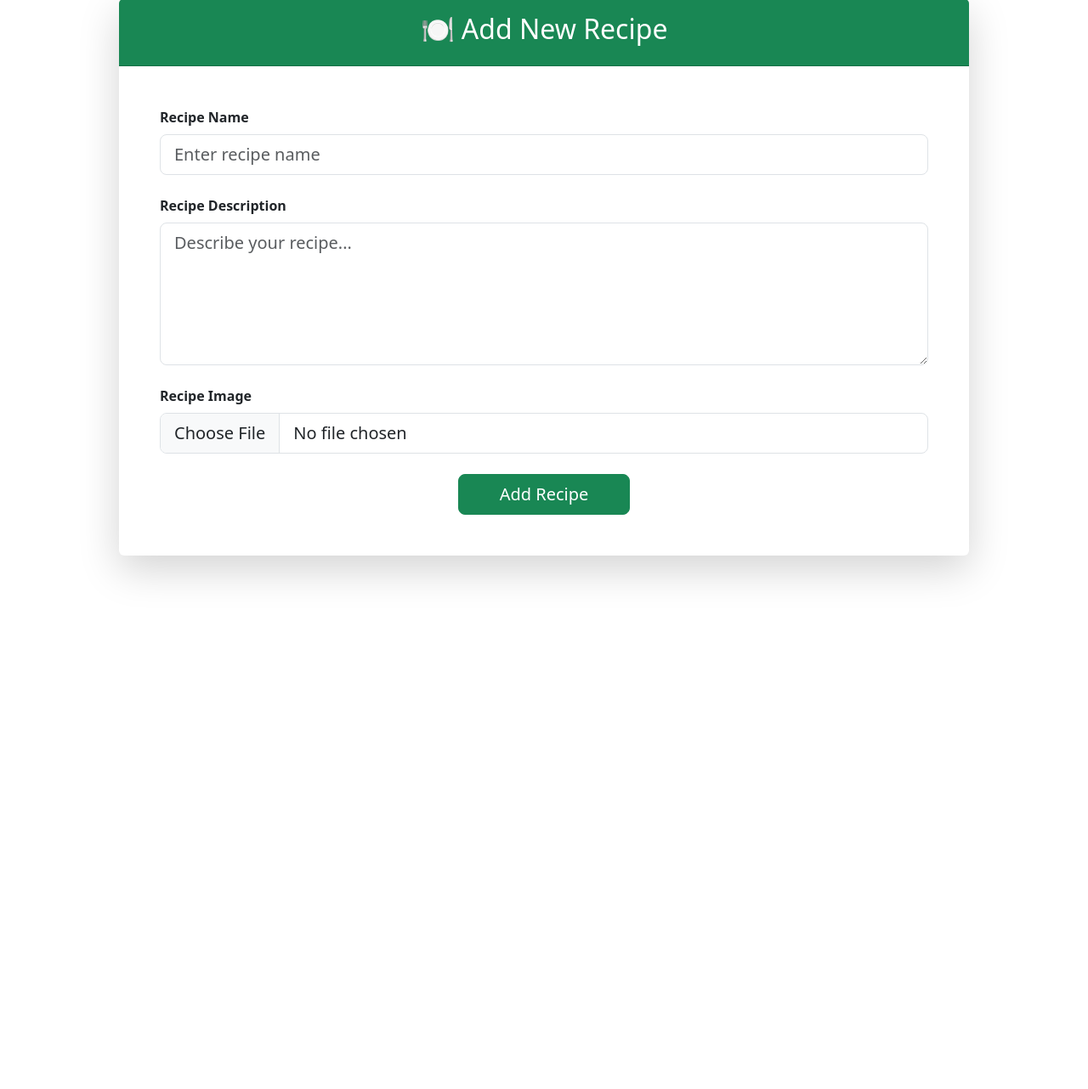
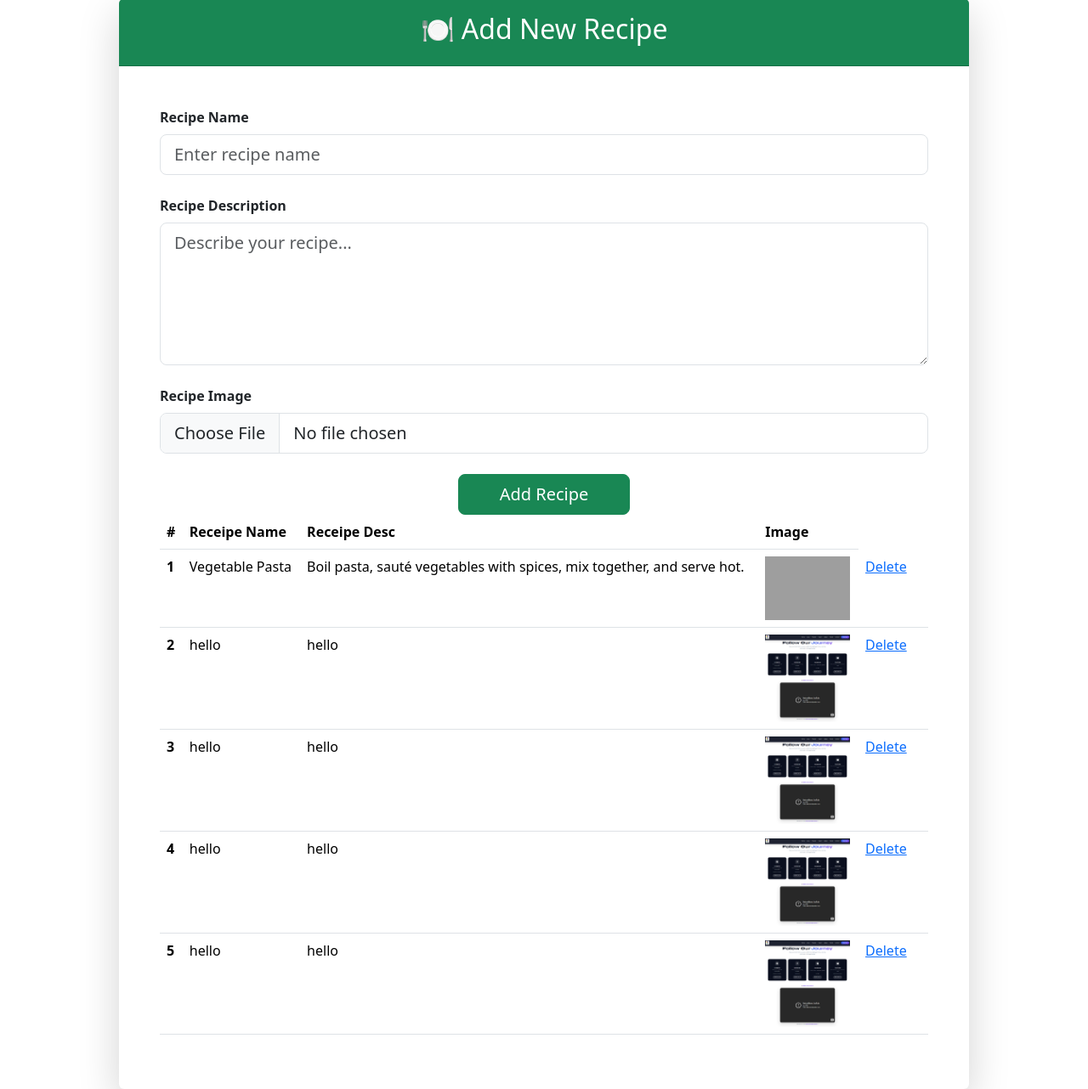
Before and after one commit to Solanki777/Exploring-python-Django, a Django app: page /rec/ in a window 1280 px wide. Shown: the part 49-1331 px from the top of the page at 85% size. Before the commit the page ends 732 px from the top, so only its background shows below. Run offline with Django 5.2, Linux system fonts and the light colour scheme; data comes from the database, SQL or seed files in the repository; both versions use the stored data as it was after the commit; grey boxes are pictures that could not be loaded.

Commit message:
receipe create , read, and delete opeation

```diff
--- a/core/core/settings.py
+++ b/core/core/settings.py
@@ -120,3 +120,6 @@ USE_TZ = True
 # https://docs.djangoproject.com/en/6.0/howto/static-files/
 
 STATIC_URL = 'static/'
+
+MEDIA_URL = '/media/'
+MEDIA_ROOT = BASE_DIR / 'media'
--- a/core/core/urls.py
+++ b/core/core/urls.py
@@ -20,15 +20,23 @@ from home.views import home
 from home.views import successpage
 from home.views import *
 from vege.views import *
+from django.conf import settings
+from django.conf.urls.static import static
 
 urlpatterns = [
 
     # when used comes in '' means main page it calls home functioin inside the home views
     path('',home,name="home"),
     path('succ-page/',successpage,name="success"),
+    path('delete-rec/<id>/' ,delete_receipe, name="delete_receipe" ),
     path('rec/',rec_show,name="recepy"),
     path('contact/',contact,name="contact"),
     path('about/',about,name="about"),
     path('admin/', admin.site.urls),
 
 ]
+if settings.DEBUG:
+    urlpatterns += static(
+        settings.MEDIA_URL,
+        document_root=settings.MEDIA_ROOT
+    )
--- a/core/vege/templates/rec.html
+++ b/core/vege/templates/rec.html
@@ -62,6 +62,35 @@
                 </div>
 
             </form>
+            <table class="table">
+                <thead>
+                    <tr>
+                    <th scope="col">#</th>
+                    <th scope="col">Receipe Name</th>
+                    <th scope="col">Receipe Desc</th>
+                    <th scope="col">Image</th>
+                    </tr>
+                </thead>
+                <tbody>
+                    {% for rec in receipes %}
+                    <tr>
+                    <th scope="row">{{forloop.counter}}</th>
+                    <td>{{rec.receipe_name}}</td>
+                    <td>{{rec.receipe_description}}</td>
+                    <td>
+                        <img src="{{rec.receipe_image.url}}" width="100">
+                    </td>
+                    <td>
+                        <a href="/delete-rec/{{rec.id}}/" >Delete</a>
+                    <td>
+
+                    </tr>
+
+
+                    {% endfor %}
+
+                </tbody>
+                </table>
 
         </div>
 
--- a/core/vege/views.py
+++ b/core/vege/views.py
@@ -1,4 +1,4 @@
-from django.shortcuts import render
+from django.shortcuts import render,redirect
 from .models import *
 
 # Create your views here.
@@ -16,6 +16,16 @@ def rec_show(request):
             receipe_image=rec_image
             )
 
+        # redirect to page if you not right this when you refresh the project it will again add details to the database
+        return redirect('recepy')
 
+    queryset=Receipe.objects.all()
+    context={'receipes':queryset }
 
-    return render(request,'rec.html')
+    return render(request,'rec.html',context)
+
+def delete_receipe(request,id):
+
+    queryset=Receipe.objects.get(id=id)
+    queryset.delete()
+    return redirect('recepy')
```
Also changed, not shown: core/README.md, core/db.sqlite3, core/media/uploads/03-social-section.png (added), core/media/uploads/03-social-section_1gucS4D.png (added), core/media/uploads/03-social-section_Lv0iapw.png (added), core/media/uploads/03-social-section_M1Ea6GK.png (added), core/media/uploads/03-social-section_low6olF.png (added), core/media/uploads/03-social-section_ndC9839.png (added), core/media/uploads/03-social-section_pGrHzaB.png (added), core/media/uploads/03-social-section_prOC3WK.png (added), core/media/uploads/03-social-section_xiZ1woC.png (added), core/uploads/01-homepage.png (deleted).
